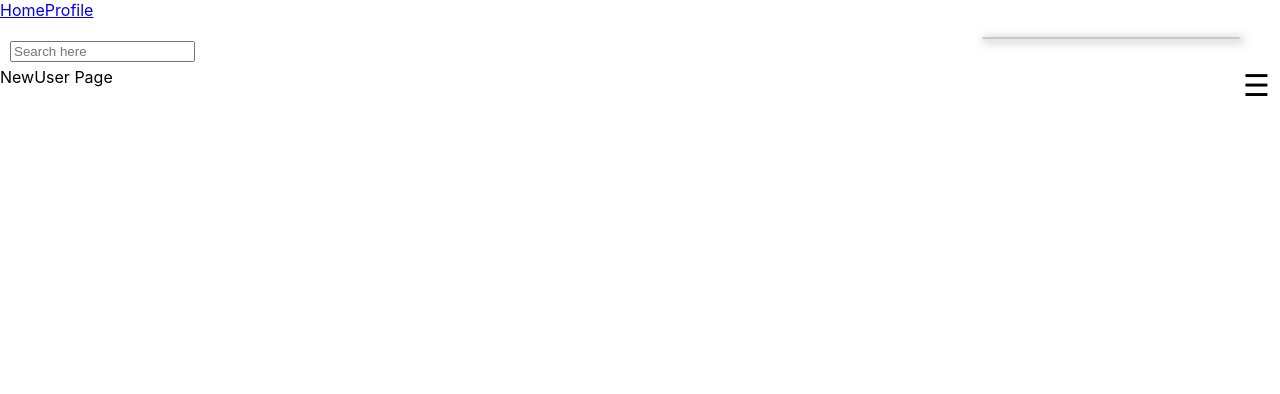
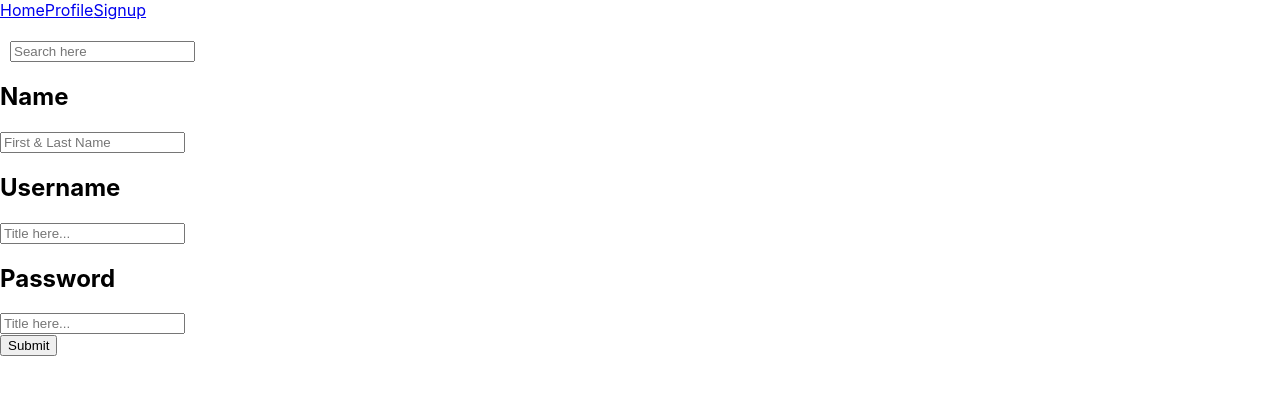
Before and after one commit to erivera0108/cash-it-frontend, a React (Create React App) app: page /signup in a window 1280 px wide. Shown: the top 394 px of the page. Built offline with nearby package versions, Linux system fonts and the light colour scheme; no server answers.

Commit message:
Created a sign up page

```diff
--- a/src/App.js
+++ b/src/App.js
@@ -17,16 +17,21 @@ class App extends React.Component {
     bids: []
   }
 
+  currentUser = user => {
+    this.setState({
+      user
+    })
+  }
+
   componentDidMount() {
-    const id = 15
-    fetch(`${USER_URL}/${id}`)
-      .then(res => res.json())
-      .then(userData => {
-        this.setState({
-          user: userData
-        })
-      })
-
+    // const id = 15
+    // fetch(`${USER_URL}/${id}`)
+    //   .then(res => res.json())
+    //   .then(userData => {
+    //     this.setState({
+    //       user: userData
+    //     })
+    //   })
     fetch(ITEMS_URL)
       .then(res => res.json())
       .then(items => {
@@ -49,10 +54,10 @@ class App extends React.Component {
 
     return (
       <div>
-        <Nav userId={this.state.user.id} />
+        <Nav user={this.state.user} />
         <Switch>
 
-          <Route path='/signup' component={NewUser} />
+          <Route path='/signup' render={(routerProps) => <NewUser history={routerProps.history} currentUser={this.currentUser} />} />
           <Route path='/users/:id' render={(routerProps) => <User {...routerProps} user={this.state.user} />} />
 
           <Route path='/newItem' component={NewItem} />
--- a/src/Components/ItemShowPage.js
+++ b/src/Components/ItemShowPage.js
@@ -32,7 +32,12 @@ class ItemShowPage extends React.Component {
                 </div>
                 <br />
                 Offers:
-                {`${filteredBids.map(bid => bid.offer)}, `}
+                {` ${filteredBids.map(bid => bid.offer)}`}
+                {/* bid info component here
+                {` ${filteredBids.map(bid => <BidInfo bidData={bid} />)}`}
+                */}
+
+                <br />
                 Potential Buyers: {filteredBids.length}
             </div>
         )
--- a/src/Components/Menu.js
+++ /dev/null
@@ -1,20 +0,0 @@
-import React from 'react'
-import { Link } from 'react-router-dom';
-
-class Menu extends React.Component {
-
-    render() {
-
-        return (
-            <div id='drop-down'>
-                <div onMouseLeave={this.props.mouseOut} style={{display: this.props.menu ? 'block' : 'none' }}>
-                    <Link to="/" >Shop </Link>
-                    <Link to={`/users/${this.props.userId}`} >Profile</Link>
-                    <Link to="/signup" >Sign Up / Log In</Link>
-                </div>
-            </div>
-        )
-    }
-}
-
-export default Menu
--- a/src/Components/Nav.js
+++ b/src/Components/Nav.js
@@ -1,52 +1,31 @@
 import React from 'react'
 import SearchBar from './SearchBar'
-import Menu from './Menu'
 import { Link } from 'react-router-dom';
 
 
 class Nav extends React.Component {
 
-    state={
-        menu: false,
-    }
-
-    mainHandler = e => {
-        if(this.state.menu === true){
-            this.setState({
-                menu: false
-            })
-        }else{
-            this.setState({
-                menu: true
-            })
-        }
-    }
-
-    focusOut = e => {
-        this.setState({
-            menu: false
-        })
-    }
 
     render() {
         return (
             <div>
                 <div className="left-side-nav">
                     <Link to='/'>Home</Link>
-                    <Link to={`/users/${this.props.userId}`} >Profile</Link>
-
-
+                    <Link to={`/users/${this.props.user.id}`} >Profile</Link>
+                    <Link to='/signup' >Signup</Link>
                 </div>
                 <div className='search-bar'>
                     <SearchBar />
                 </div>
-                <div onClick={this.mainHandler} className='menu'>
-                    ☰
-                </div >
-                <Menu userId={this.props.userId} menu={this.state.menu}  mouseOut={this.mainHandler}/>
+                <div>
+                    {this.props.user.username ? `Welcome, ${this.props.user.username}` : ''}
+                </div>
             </div>
 
         )
     }
+
+
 }
+
 export default Nav
--- a/src/Components/NewUser.js
+++ b/src/Components/NewUser.js
@@ -1,11 +1,71 @@
 import React from 'react'
 
-class NewUser extends React.Component{
+const USER_URL = 'http://localhost:3000/api/v1/users'
 
-    render(){
+class NewUser extends React.Component {
+    state = {
+        name: '',
+        password_digest: '',
+        username: '',
+    }
+
+    handleInputChange = (e) => {
+        this.setState({
+            [e.target.name]: e.target.value
+        })
+    }
+
+    clickSubmit = (e) => {
+        e.preventDefault()
+        fetch(USER_URL, {
+            method: 'POST',
+            headers: {
+                Accept: 'application/json',
+                'Content-Type': 'application/json'
+            },
+            body: JSON.stringify(
+                this.state
+            )
+        })
+            .then(res => res.json())
+            .then(newUser => {
+                this.props.currentUser(newUser)
+                this.setState({
+                    name: '',
+                    password_digest: '',
+                    username: ''
+                })
+                this.props.history.push(`/users/${newUser.id}`)
+            })
+    }
+
+    // pushUserToItemsPage = () => {
+    //     const history = this.props.history
+    //     history.push('/items')
+    // }
+    // onSubmit={clickSubmit}
+
+    render() {
+        console.log(this.state, this.props)
         return (
             <div>
-                NewUser Page
+                <form  onSubmit={this.clickSubmit} id="userFormContainer" className="ui form container">
+                    <div >
+                        <h2> Name</h2>
+                        <input type="text" onChange={this.handleInputChange} name="name" value={this.state.name} placeholder="First & Last Name" />
+                    </div>
+                    <div >
+                        <h2> Username </h2>
+                        <input type="text" onChange={this.handleInputChange} name="username" value={this.state.username} placeholder="Title here..." />
+                    </div>
+                    <div >
+                        <h2> Password </h2>
+                        <input type="text" onChange={this.handleInputChange} name="password_digest" value={this.state.password_digest} placeholder="Title here..." />
+                    </div>
+                    <div >
+                        <button type="submit">Submit</button>
+                    </div>
+                </form >
             </div>
         )
     }
```
